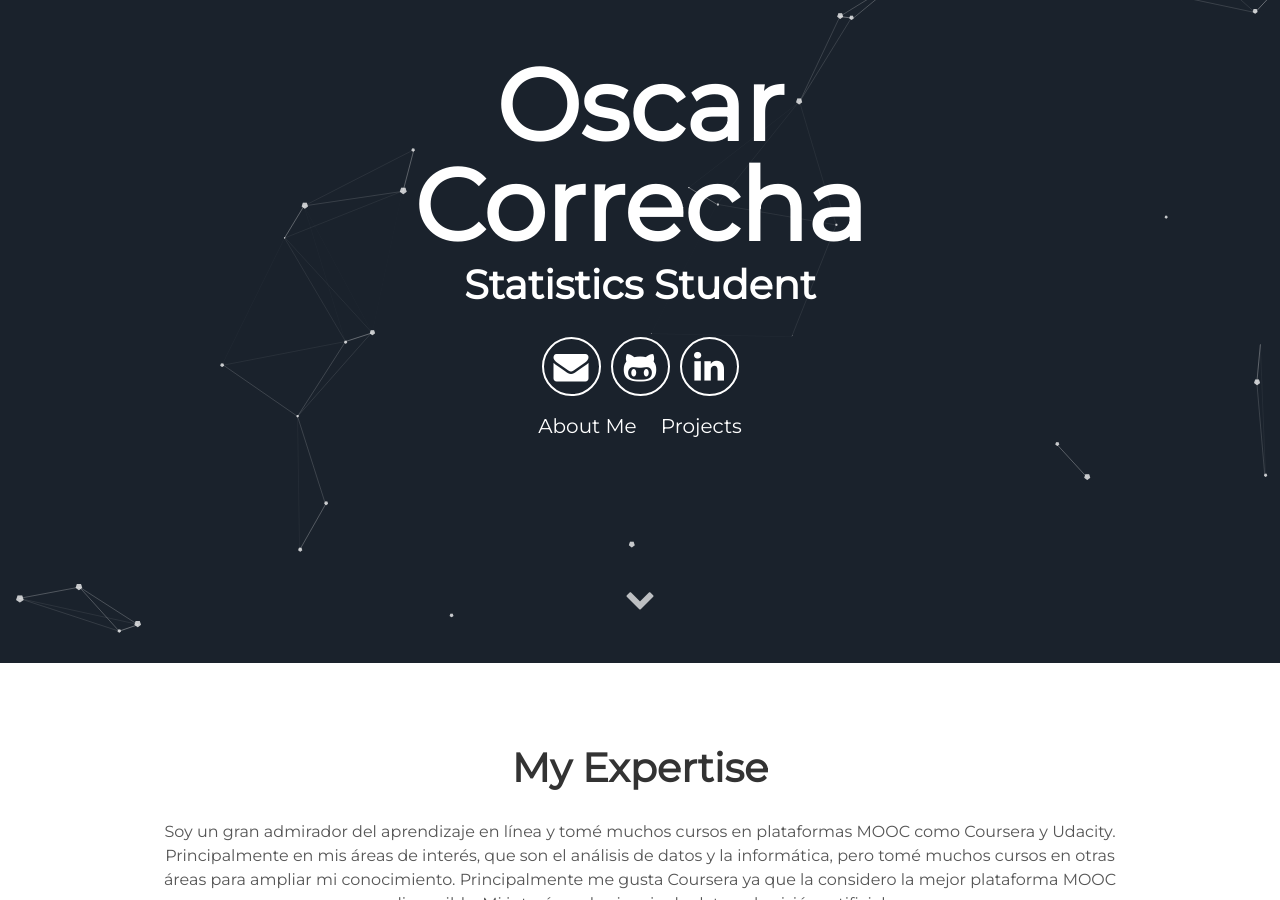
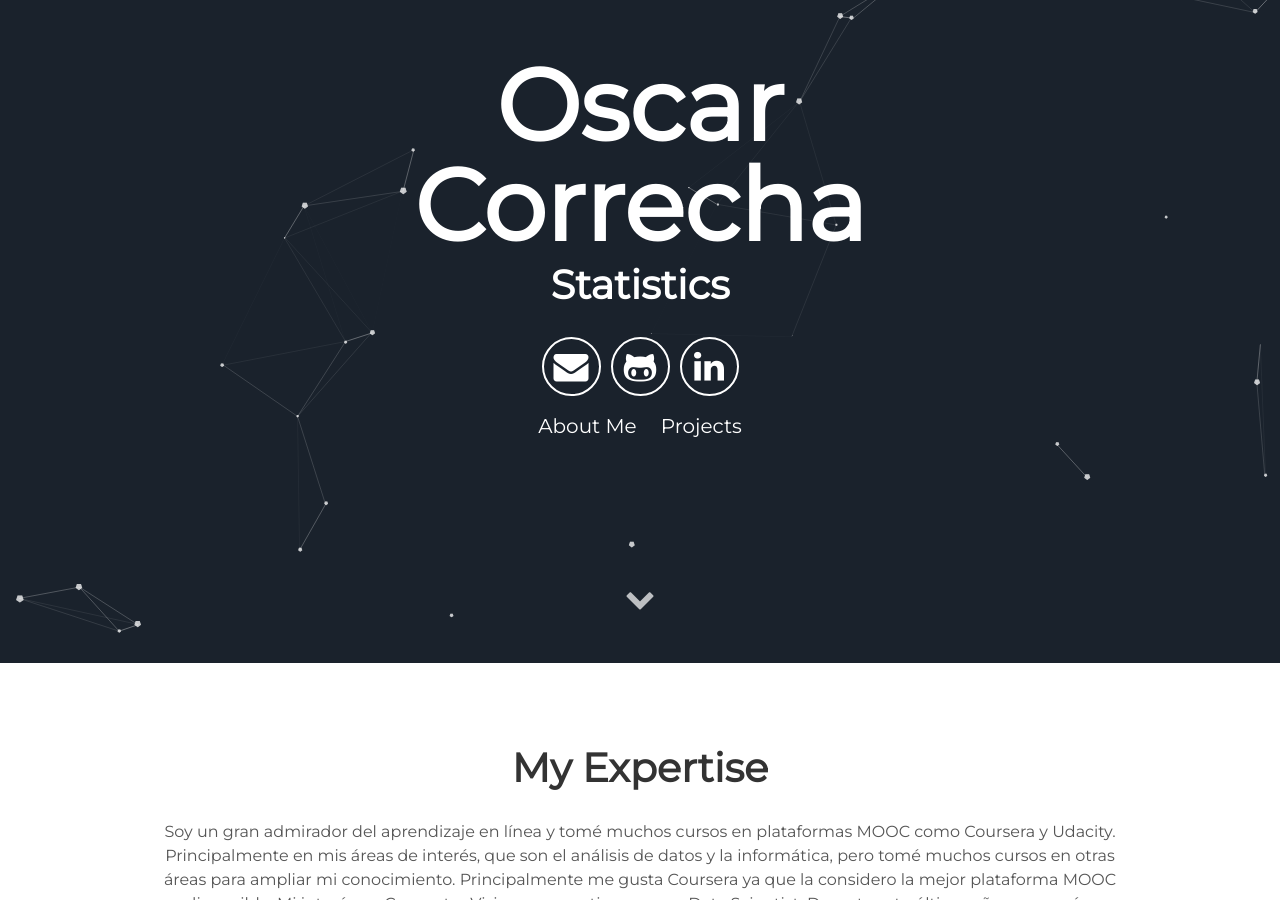
Before and after one commit to oecorrechag/Resume, a Jekyll site: the page built from index.html, in a window 1280 px wide and 900 px high, scrolled down 237 px. Built offline with Jekyll 4.4.1, drawn with Linux system fonts in a browser that asks for light colours; some of the changed text lies outside the part shown.

Commit message:
README.md
Correccion del proyecto Barcelona

```diff
--- a/_config.yml
+++ b/_config.yml
@@ -6,8 +6,8 @@
 
 # User settings
 username: Oscar Correcha
-user_description: Soy un gran admirador del aprendizaje en línea y tomé muchos cursos en plataformas MOOC como Coursera y Udacity. Principalmente en mis áreas de interés, que son el análisis de datos y la informática, pero tomé muchos cursos en otras áreas para ampliar mi conocimiento. Principalmente me gusta Coursera ya que la considero la mejor plataforma MOOC disponible. Mi interés en la ciencia de datos y la visión artificial. <br> Comencé a aprender Machine Learning a medida que utilizamos sus potentes algoritmos en las tareas de identificación de partículas que nos brindan capacidades adicionales para comprender y analizar todos nuestros datos de una mejor manera. Tomé muchos cursos en línea en línea, alrededor de 30 cursos, la mayoría de ellos sobre Machine Learning y Data Science.
-user_title: Statistics Student
+user_description: Soy un gran admirador del aprendizaje en línea y tomé muchos cursos en plataformas MOOC como Coursera y Udacity. Principalmente en mis áreas de interés, que son el análisis de datos y la informática, pero tomé muchos cursos en otras áreas para ampliar mi conocimiento. Principalmente me gusta Coursera ya que la considero la mejor plataforma MOOC disponible. Mi interés en Computer Vision y convertirme en un Data Scientist. Durante este último año comencé a aprender Machine Learning, esto como actividad extracurricular, he participado en dos grupos de investigación de mi universidad sobre Computer Vision y Machine Learning, en los cual he aplicado lo aprendo de estadística y he aprendido cosas nuevas de los compañeros que pertenecen a otras carreras. Tomé muchos cursos en línea en línea, alrededor de 30 cursos, la mayoría de ellos sobre Machine Learning y Data Scientist.
+user_title: Statistics
 email: oecorrechag@unal.edu.co
 twitter_username: https://twitter.com/RN71943357
 github_username:  https://github.com/oecorrechag
--- a/_includes/about.html
+++ b/_includes/about.html
@@ -6,18 +6,15 @@
     <div class="tech">
       <h2>Code</h2>
       <i class="devicon-python-plain-wordmark"></i>
-      <i class="devicon-mysql-plain"></i>
       <p></p>
     </div>
     <div class="tech">
       <h2>Code</h2>
       <i class="devicon-visualstudio-plain"></i>
-      <i class="devicon-amazonwebservices-original"></i>
       <p></p>
     </div>
     <div class="tech">
       <h2>Tools</h2>
-      <i class="devicon-git-plain-wordmark"></i>
       <i class="devicon-github-plain"></i>
       <p></p>
     </div>
--- a/_includes/projects.html
+++ b/_includes/projects.html
@@ -106,10 +106,10 @@
   <div class="contents-right">
     <h3> Project Title: Similitud geo-poblacional de las comunas de la ciudad de Medellin </h3>
     <ul>
-      <li> Featured Skills: Outlier Detection</li>
+      <li> Featured Skills: Similarities</li>
     </ul>
-    <p>Se busco las comunes mas similares por las caracteristicas geo-poblacionales con las que se cuentan. Se aplicaron técnicas de clasificación no supervisada.</p>
-    <a class="project-link" href="https://github.com/oecorrechag/Proyecto-Panama">Check it out</a>
+    <p>Se busco las comunes más similares por las características geo-poblacionales con las que se cuentan. Se aplicaron técnicas de clasificación no supervisada.</p>
+    <a class="project-link" href="https://github.com/oecorrechag/Proyecto-Barcelona-Comunas">Check it out</a>
   </div>
 </div>
 
```
